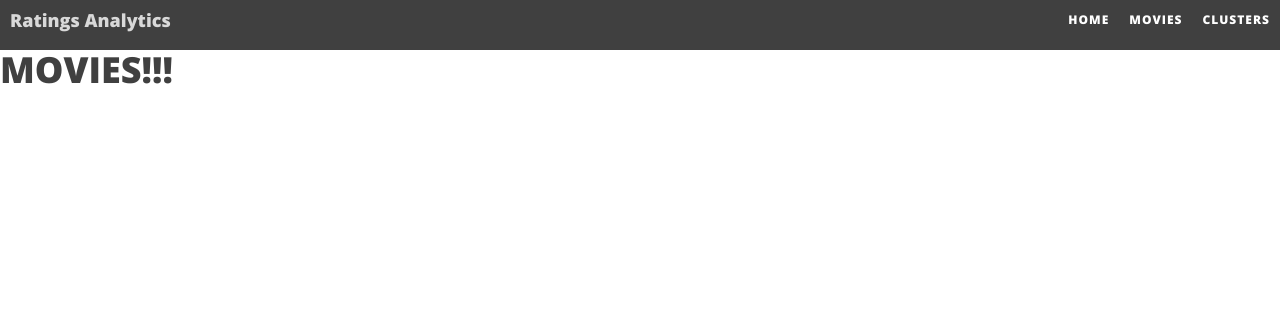
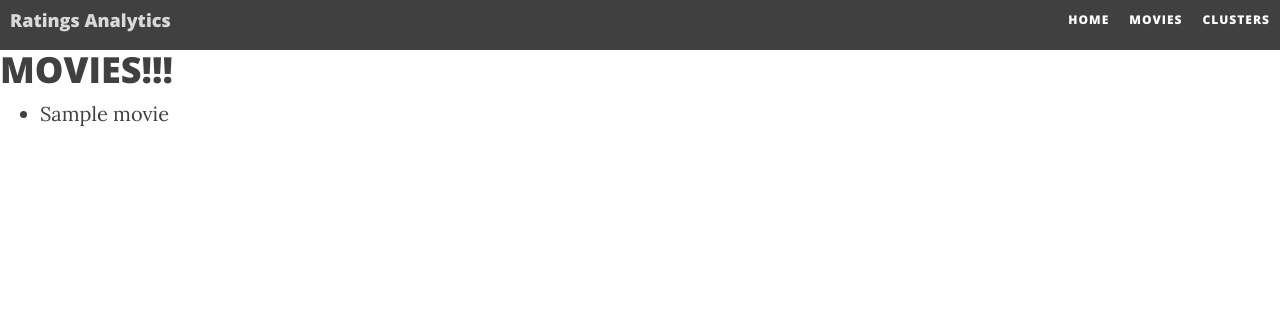
Before and after one commit to thejuliaguenther/ratings-analysis, a Flask app: template templates/movie.html in a window 1280 px wide. Shown: the top 310 px of the page. Run offline with Flask 2, Linux system fonts and the light colour scheme; the template is opened without the code that fills it: most values are stand-ins (such as "Sample title", 1, 10 or a date in 2020); parts of the project's set-up code (start-up, migrations or seed data) failed here and were passed over; some libraries are stand-ins or nearby versions.

Commit message:
Now display a list of all movies stored in redis on movie page

```diff
--- a/server.py
+++ b/server.py
@@ -1,4 +1,10 @@
 import os
+
+import redis
+
+import json
+
+from store import r1,r2, movie_json,tag_json
 
 from jinja2 import StrictUndefined
 
@@ -9,13 +15,19 @@ app.secret_key = os.environ.get("FLASK_SECRET_KEY", "GHIKLMNO")
 
 app.jinja_env.undefined = StrictUndefined
 
+
+
 @app.route('/', methods=["GET"])
 def index():
     return render_template("index.html")
 
 @app.route('/movies', methods=["GET"])
 def display_movies():
-    return render_template("movie.html")
+    movie_list = []
+    for i in movie_json:
+        value = r1.get(str(i))
+        movie_list.append(value)
+    return render_template("movie.html", movie_list=movie_list)
 
 @app.route('/clusters', methods=["GET"])
 def display_clusters():
--- a/store.py
+++ b/store.py
@@ -1,4 +1,5 @@
 import redis
+
 import json
 
 r1 = redis.StrictRedis(host='localhost', port=6379, db=0)
--- a/templates/movie.html
+++ b/templates/movie.html
@@ -3,4 +3,10 @@
 
 <h1>MOVIES!!!</h1>
 
+<ul>
+  {% for movie in movie_list %}
+   <li>{{movie}}</li>
+  {% endfor %}
+</table>
+
 {% endblock %}
```
